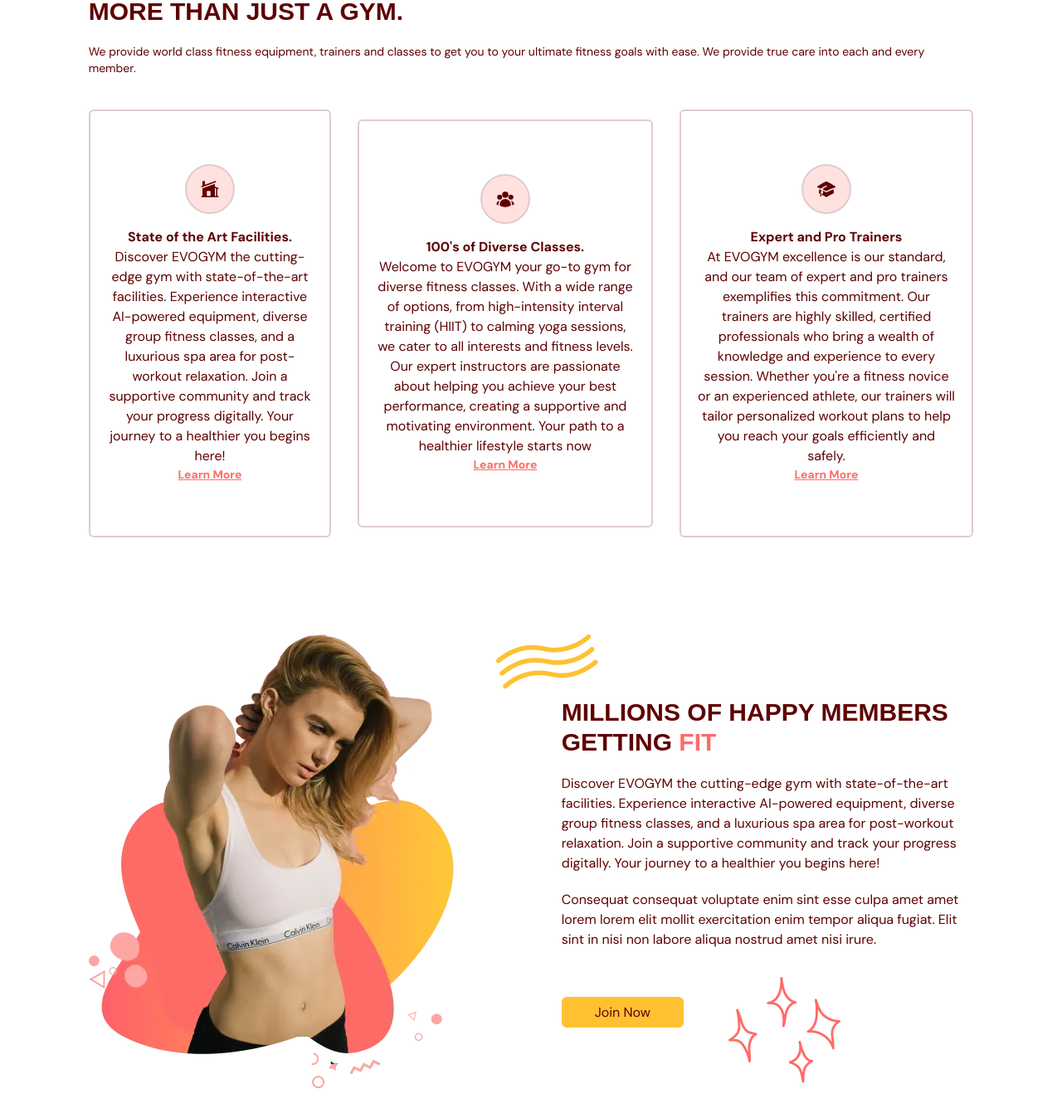
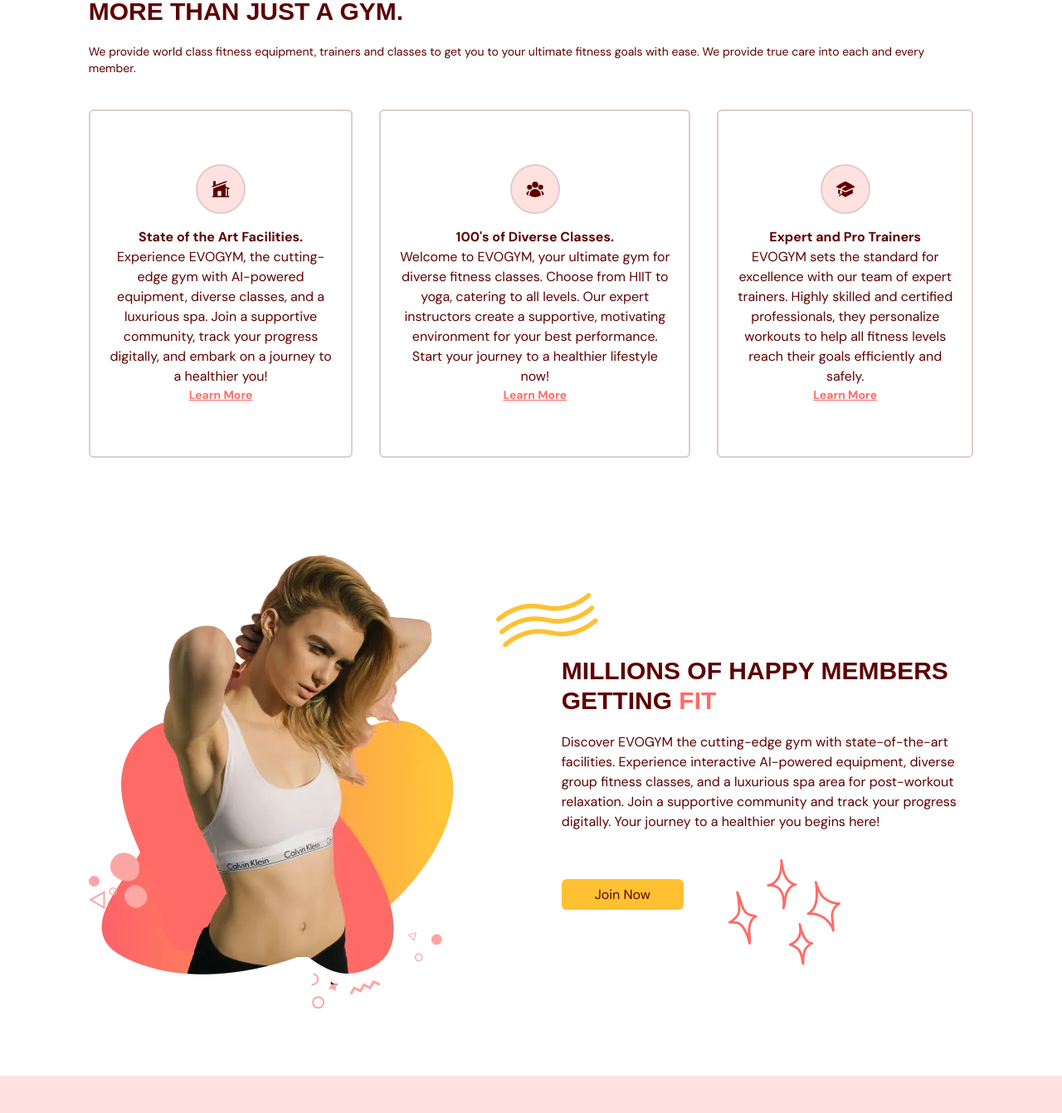
Before and after one commit to R-Villar/fitness-app, a React (Vite) app: page / in a window 1280 px wide. Shown: the part 904-2246 px from the top of the page at 83% size. Built offline with nearby package versions, Linux system fonts and the light colour scheme.

Commit message:
fixed text.

```diff
--- a/src/scenes/benefits/index.tsx
+++ b/src/scenes/benefits/index.tsx
@@ -11,19 +11,19 @@ const benefits: Array<BenefitsType> = [
 		icon: <HomeModernIcon className='h-6 w-6' />,
 		title: "State of the Art Facilities.",
 		description:
-			"Discover EVOGYM the cutting-edge gym with state-of-the-art facilities. Experience interactive AI-powered equipment, diverse group fitness classes, and a luxurious spa area for post-workout relaxation. Join a supportive community and track your progress digitally. Your journey to a healthier you begins here!",
+			"Experience EVOGYM, the cutting-edge gym with AI-powered equipment, diverse classes, and a luxurious spa. Join a supportive community, track your progress digitally, and embark on a journey to a healthier you!",
 	},
 	{
 		icon: <UserGroupIcon className='h-6 w-6' />,
 		title: "100's of Diverse Classes.",
 		description:
-			"Welcome to EVOGYM your go-to gym for diverse fitness classes. With a wide range of options, from high-intensity interval training (HIIT) to calming yoga sessions, we cater to all interests and fitness levels. Our expert instructors are passionate about helping you achieve your best performance, creating a supportive and motivating environment. Your path to a healthier lifestyle starts now",
+			"Welcome to EVOGYM, your ultimate gym for diverse fitness classes. Choose from HIIT to yoga, catering to all levels. Our expert instructors create a supportive, motivating environment for your best performance. Start your journey to a healthier lifestyle now!",
 	},
 	{
 		icon: <AcademicCapIcon className='h-6 w-6' />,
 		title: "Expert and Pro Trainers",
 		description:
-			"At EVOGYM excellence is our standard, and our team of expert and pro trainers exemplifies this commitment. Our trainers are highly skilled, certified professionals who bring a wealth of knowledge and experience to every session. Whether you're a fitness novice or an experienced athlete, our trainers will tailor personalized workout plans to help you reach your goals efficiently and safely.",
+			"EVOGYM sets the standard for excellence with our team of expert trainers. Highly skilled and certified professionals, they personalize workouts to help all fitness levels reach their goals efficiently and safely.",
 	},
 ]
 
@@ -62,7 +62,7 @@ const Benefits = ({ setSelectedPage }: Props) => {
 				{/* BENEFITS */}
 				<motion.div
 					className='md:flex items-center justify-between gap-8 mt-5'
-					initial='hidden'
+					initial='active'
 					whileInView='visible'
 					viewport={{ once: true, amount: 0.5 }}
 					variants={container}
@@ -131,11 +131,6 @@ const Benefits = ({ setSelectedPage }: Props) => {
 								community and track your progress digitally. Your journey to a healthier you
 								begins here!
 							</p>
-							<p className='mb-5'>
-								Consequat consequat voluptate enim sint esse culpa amet amet lorem lorem elit
-								mollit exercitation enim tempor aliqua fugiat. Elit sint in nisi non labore
-								aliqua nostrud amet nisi irure.
-							</p>
 						</motion.div>
 
 						{/* BUTTON */}
--- a/src/scenes/ourClasses/index.tsx
+++ b/src/scenes/ourClasses/index.tsx
@@ -13,19 +13,19 @@ const classes: Array<ClassType> = [
 	{
 		name: "Weight Training Classes",
 		description:
-			"Consequat consequat voluptate enim sint esse culpa amet amet lorem lorem elit mollit exercitation enim tempor aliqua fugiat. Elit sint in nisi non labore aliqua nostrud amet nisi irure.",
+			"Unleash your strength with our empowering weight training classes! Led by experienced trainers, these classes cater to all fitness levels, helping you build muscle, tone your body, and boost overall fitness. Join us now to achieve your goals and feel stronger than ever!",
 		image: image1,
 	},
 	{
 		name: "Yoga Classes",
 		description:
-			"Consequat consequat voluptate enim sint esse culpa amet amet lorem lorem elit mollit exercitation enim tempor aliqua fugiat. Elit sint in nisi non labore aliqua nostrud amet nisi irure.",
+			"Experience tranquility and fitness in our rejuvenating yoga classes. Led by certified instructors, we offer various styles for all levels, promoting flexibility and inner peace. Join us now to embark on a transformative journey of holistic well-being. Namaste!",
 		image: image2,
 	},
 	{
 		name: "Ab Core Classes",
 		description:
-			"Consequat consequat voluptate enim sint esse culpa amet amet lorem lorem elit mollit exercitation enim tempor aliqua fugiat. Elit sint in nisi non labore aliqua nostrud amet nisi irure.",
+			"Sculpt and strengthen your core in our dynamic ab core classes led by expert instructors. Improve stability, posture, and overall strength with engaging exercises. Join us now to achieve a powerful and toned midsection!",
 		image: image3,
 	},
 	{
@@ -35,13 +35,13 @@ const classes: Array<ClassType> = [
 	{
 		name: "Fitness Classes",
 		description:
-			"Consequat consequat voluptate enim sint esse culpa amet amet lorem lorem elit mollit exercitation enim tempor aliqua fugiat. Elit sint in nisi non labore aliqua nostrud amet nisi irure.",
+			"Discover exhilarating fitness classes for every goal and passion. Led by certified instructors, our diverse range of activities caters to all levels. Join our vibrant community to elevate your fitness journey and achieve a healthier, happier you!",
 		image: image5,
 	},
 	{
 		name: "Training Classes",
 		description:
-			"Consequat consequat voluptate enim sint esse culpa amet amet lorem lorem elit mollit exercitation enim tempor aliqua fugiat. Elit sint in nisi non labore aliqua nostrud amet nisi irure.",
+			"Elevate your fitness with transformative training classes led by expert instructors. Personalized guidance for all levels, pushing boundaries, and unlocking your full potential. Join us now and become the best version of yourself!",
 		image: image6,
 	},
 ]
```
